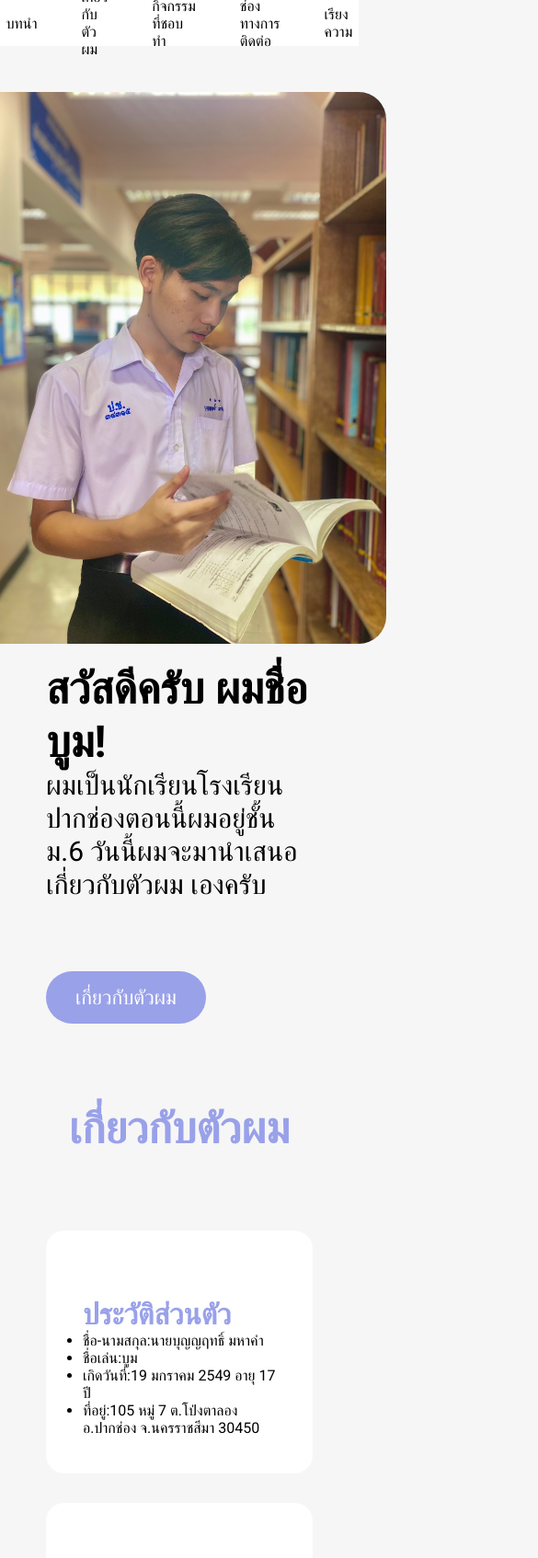
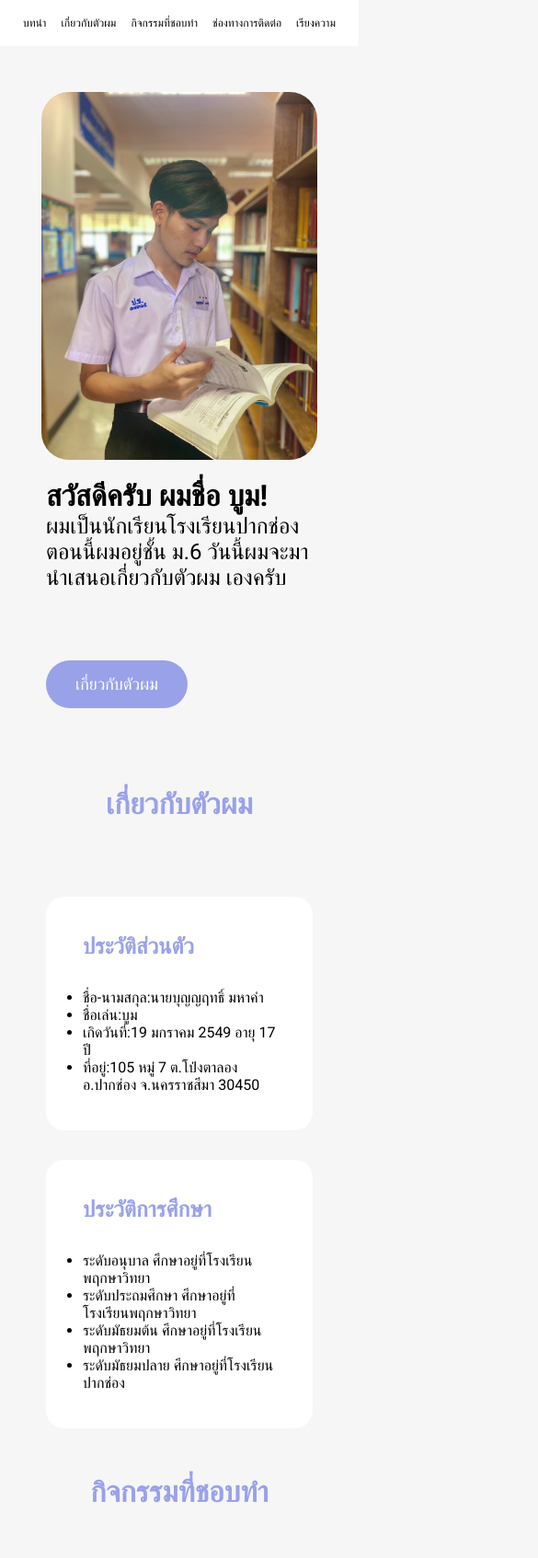
Before and after one commit to PiamDev/portfolio_boom, a plain HTML site: page index.html in a window 390 px wide. Shown: the top 1694 px of the page at 92% size, 585 px wide, since content can reach past the window. Drawn offline with Linux system fonts and the light colour scheme.

Commit message:
Add files via upload

```diff
--- a/style.css
+++ b/style.css
@@ -17,7 +17,7 @@ body{
     background: #F6F6F6;
 }
 
-nav{
+nav {
     position: sticky;
     height: 50px;
     display: flex;
@@ -29,7 +29,7 @@ nav{
     top:0;
 }
 
-nav a{
+nav a {
     padding: 0 24px;
     text-decoration: none;
     color: black;
@@ -56,6 +56,7 @@ padding:50px;
 
 #intro img {
     max-height: 600px;
+    height: auto;
     border-radius: 30px;
 }
 
@@ -71,10 +72,10 @@ padding:50px;
 #intro a{
     padding: 1rem 2rem;
     background-color: #99A1E9;
-border-radius:100px;
-text-decoration:none;
-font:22px bold;
-color: white;
+    border-radius:100px;
+    text-decoration:none;
+    font:22px bold;
+    color: white;
 }
 
 .header-1{
@@ -89,14 +90,15 @@ color: white;
     padding: 40px;
     background-color: white;
     border-radius: 20px;
+    width: 100%;
 }
 
-    .con-1:not(:first-child){
+.con-1:not(:first-child){
     margin-top:32px;
 }
 
 .con-1 h2{
-    margin-top:32px;
+    margin-bottom:32px;
 }
 
 h2{
@@ -117,8 +119,7 @@ h2{
     border-radius: 35px;
 }
 
-.con-2 h2{
-    margin-top: 50px;
+.con-2 h2 {
     margin-bottom: 32px;
 }
 
@@ -155,7 +156,7 @@ h2{
     border-radius: 200px;
 }
 
-.con1,p,.con-2p{
+.con1,p,.con-2 p {
     font: 18px;
 }
 
@@ -164,9 +165,6 @@ h2{
 }
 
 @media (max-width: 1320px) {
-    body {
-        width: 100vw;
-    }
     .container {
         padding: 0 50px;
         display: flex;
@@ -177,7 +175,6 @@ h2{
 
     #intro {
         flex-direction: column;
-
     }
 
     #intro div {
@@ -185,14 +182,45 @@ h2{
         margin-left: 0;
     }
 
-    .margin-1 {
+    img.margin-1 {
         width: 100%;
     }
 
-    .box div {
+    .box > div {
         flex-direction: column;
+        width: 100%;
     }
 
+    .container .box {
+        width: 100%;
+    }
+
+    .con-3 {
+        width: 150px;
+        height: 150px;
+    }
+
+    .header-1, #intro h1 {
+        font-size: 32px;
+    }
+
+    h2, #intro p {
+        font-size: 24px;
+    }
+
+    #intro a {
+        font-size: 18px;
+    }
+}
 
 
+@media (max-width: 768px) {
+    nav a {
+        font-size: 12px;
+        padding: 0 0.5rem;
+    }
+
+    #intro img {
+        width: 300px;
+    }
 }
```
